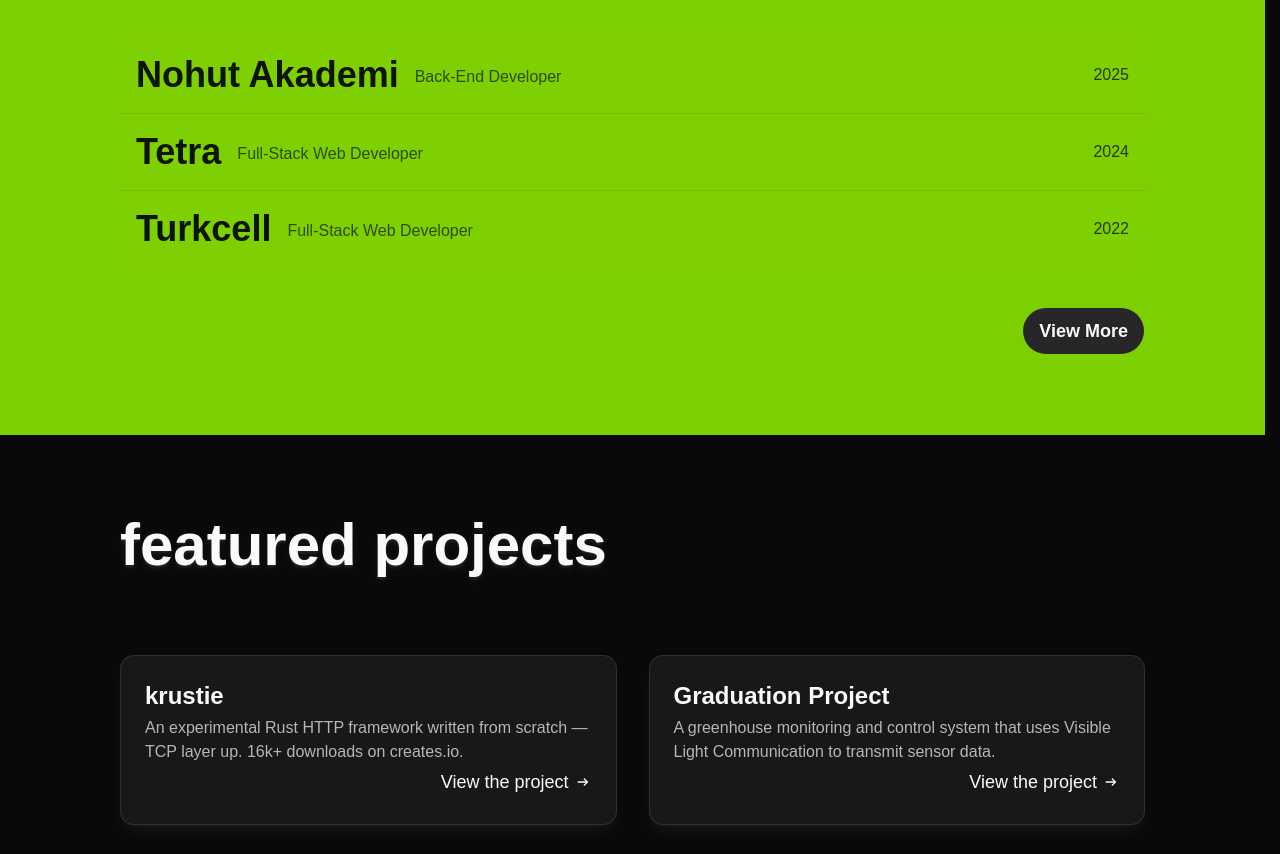
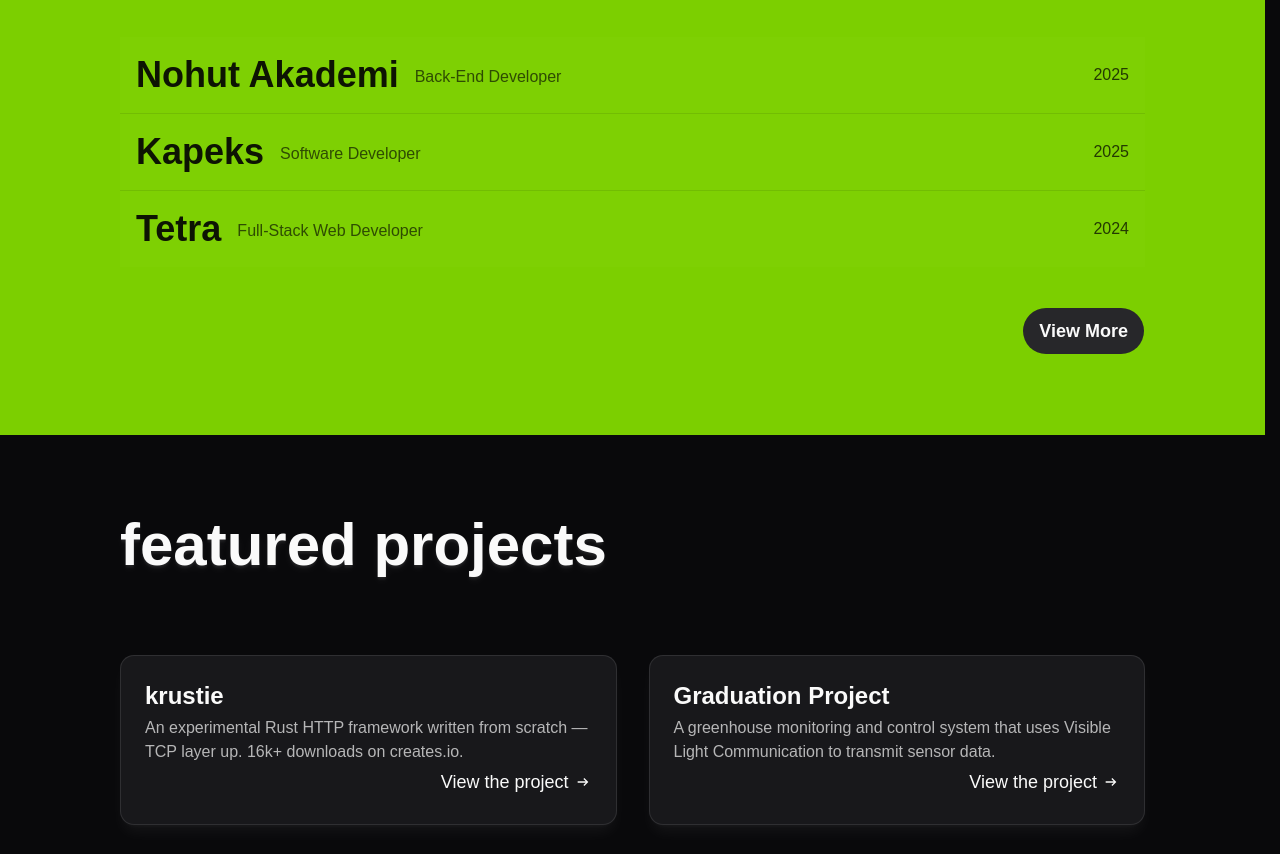
Before and after one commit to emrecancorapci/mrcn.tr, an Astro site: page / in a window 1280 px wide. Shown: the part 2220-3074 px from the top of the page. Built offline with nearby package versions, Linux system fonts and the light colour scheme; Astro itself is replaced by a stand-in of ours.

Commit message:
feat: update featured experiences

```diff
--- a/src/pages/home/_components/featured-experiences/featured-experiences.astro
+++ b/src/pages/home/_components/featured-experiences/featured-experiences.astro
@@ -12,11 +12,11 @@
     <div class="grid w-full gap-10">
       <div class="grid">
         <FeaturedExperiencesCard company="Nohut Akademi" title="Back-End Developer" start="2025" />
-        <FeaturedExperiencesCard company="Tetra" title="Full-Stack Web Developer" start="2024" />
+        <FeaturedExperiencesCard company="Kapeks" title="Software Developer" start="2025" />
         <FeaturedExperiencesCard
-          company="Turkcell"
+          company="Tetra"
           title="Full-Stack Web Developer"
-          start="2022"
+          start="2024"
           last
         />
       </div>
```
